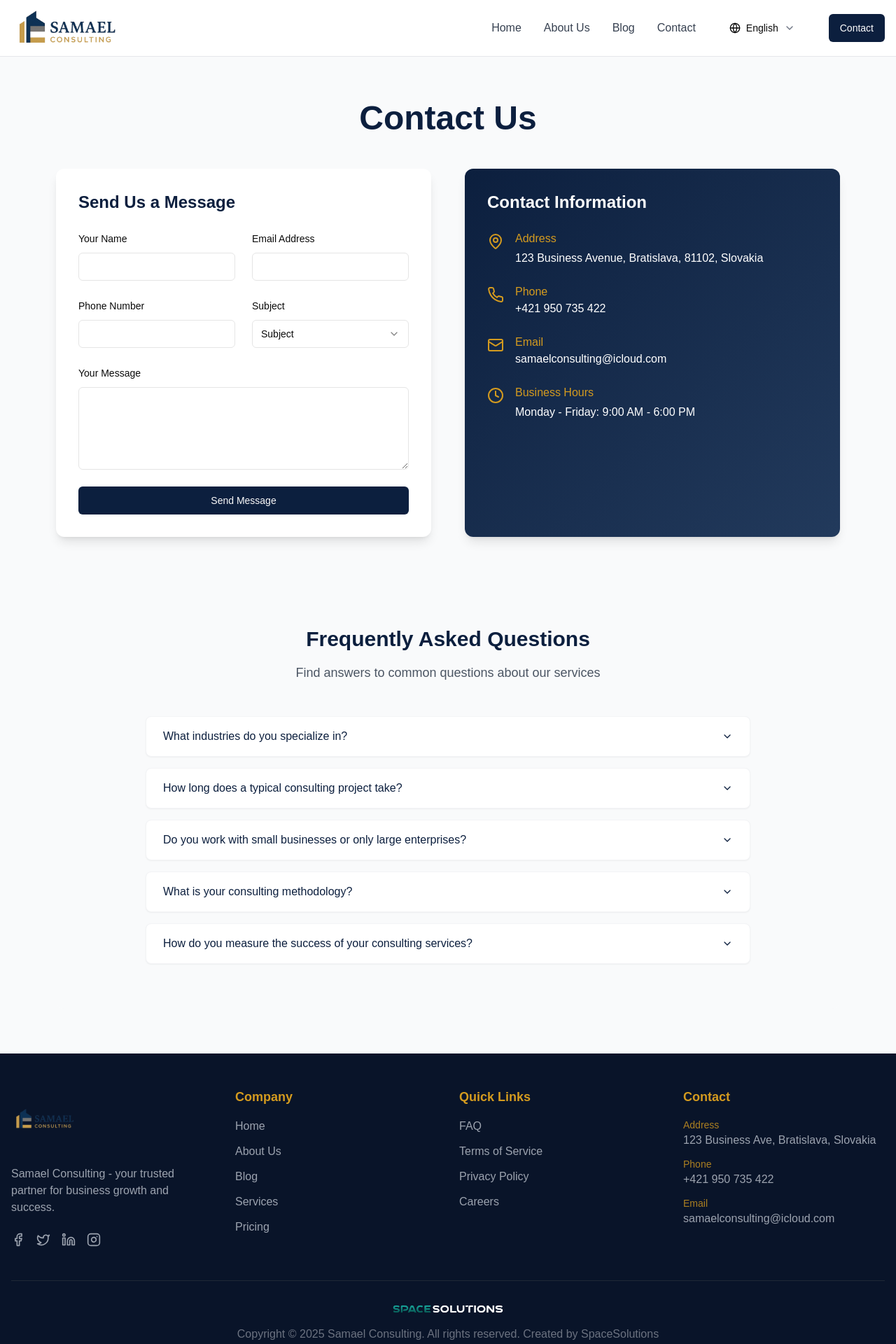
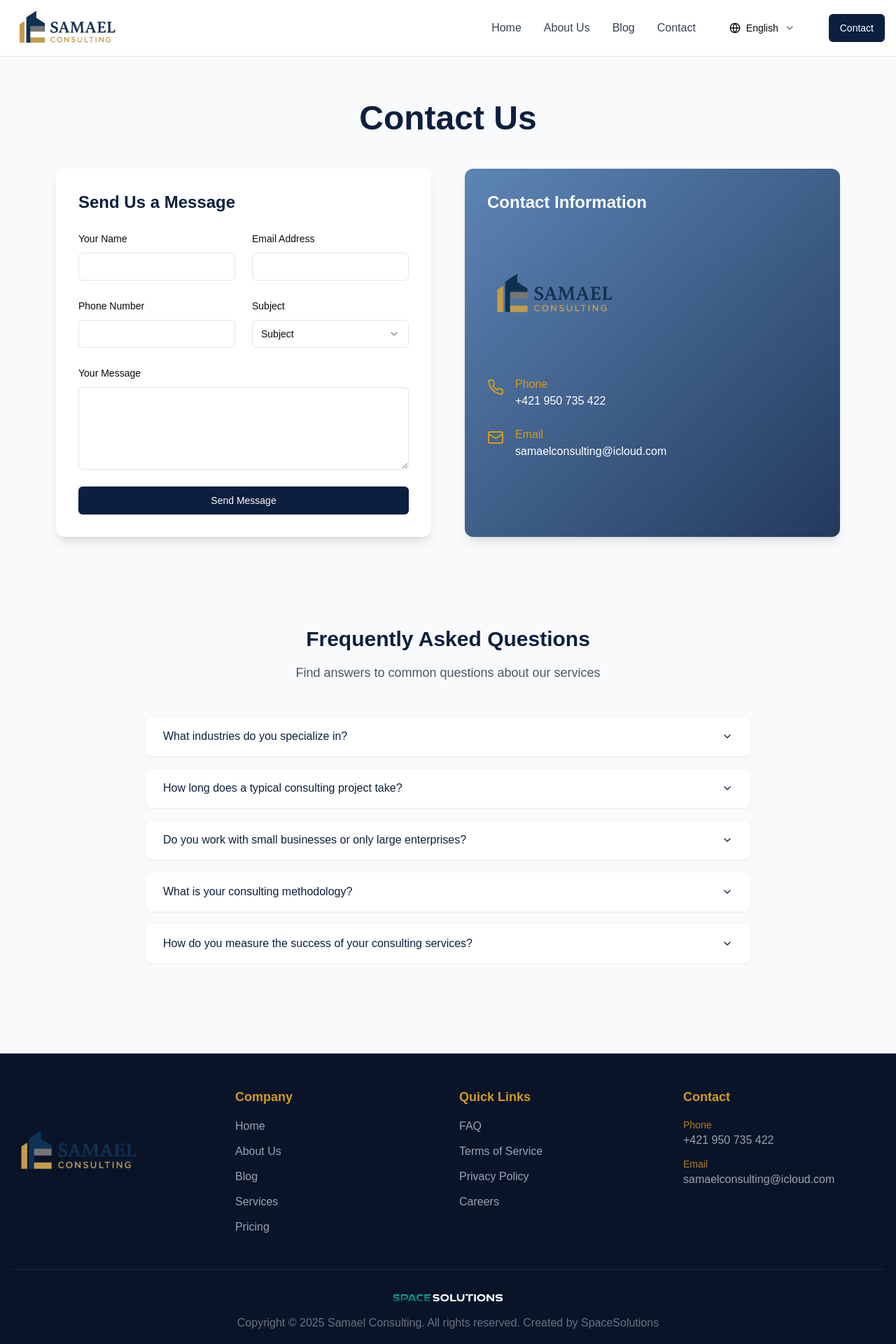
Before and after one commit to dejvidEm/sanity_samael_test, a Next.js app: page /en/contact in a window 1280 px wide. Shown: the top 1920 px of the page at 70% size. Built offline with nearby package versions, Linux system fonts and the light colour scheme.

Commit message:
upravy okrem obrazkov

```diff
--- a/app/[lang]/contact/page.tsx
+++ b/app/[lang]/contact/page.tsx
@@ -1,55 +1,70 @@
-import type { Metadata } from "next"
-import { getDictionary } from "@/dictionaries"
-import ContactForm from "@/components/contact-form"
-import { MapPin, Phone, Mail, Clock } from "lucide-react"
-import type { Locale } from "@/types"
-import MotionSection from "@/components/animations/motion-section"
-import FadeIn from "@/components/animations/fade-in"
-import FAQSection from "@/components/faq-section"
+import type { Metadata } from "next";
+import { getDictionary } from "@/dictionaries";
+import ContactForm from "@/components/contact-form";
+import { MapPin, Phone, Mail, Clock } from "lucide-react";
+import type { Locale } from "@/types";
+import MotionSection from "@/components/animations/motion-section";
+import FadeIn from "@/components/animations/fade-in";
+import FAQSection from "@/components/faq-section";
+import logo from "@/public/logo-transparent.png";
+import Image from "next/image";
 
-export async function generateMetadata({ params }: { params: { lang: Locale } }): Promise<Metadata> {
-  const dict = await getDictionary(params.lang)
+export async function generateMetadata({
+  params,
+}: {
+  params: { lang: Locale };
+}): Promise<Metadata> {
+  const dict = await getDictionary(params.lang);
 
   return {
     title: "Contact Us",
-    description: "Get in touch with Samael Consulting. Send us a message or find our contact information.",
-  }
+    description:
+      "Get in touch with Samael Consulting. Send us a message or find our contact information.",
+  };
 }
 
-export default async function Contact({ params }: { params: { lang: Locale } }) {
-  const dict = await getDictionary(params.lang)
+export default async function Contact({
+  params,
+}: {
+  params: { lang: Locale };
+}) {
+  const dict = await getDictionary(params.lang);
 
   return (
     <div className="container mx-auto px-4 py-16 max-w-6xl">
       <FadeIn>
-        <h1 className="text-4xl md:text-5xl font-bold mb-12 text-center text-navy-900">{dict.contact.title}</h1>
+        <h1 className="text-4xl md:text-5xl font-bold mb-12 text-center text-navy-900">
+          {dict.contact.title}
+        </h1>
       </FadeIn>
 
       <MotionSection className="grid grid-cols-1 lg:grid-cols-2 gap-12">
         <FadeIn direction="right" className="bg-white rounded-xl p-8 shadow-lg">
-          <h2 className="text-2xl font-bold mb-6 text-navy-900">{dict.contact.formTitle}</h2>
+          <h2 className="text-2xl font-bold mb-6 text-navy-900">
+            {dict.contact.formTitle}
+          </h2>
           <ContactForm dictionary={dict.contact.form} lang={params.lang} />
         </FadeIn>
 
         <FadeIn
           direction="left"
-          className="bg-gradient-to-br from-navy-900 to-navy-800 text-white rounded-xl p-8 shadow-lg"
+          className="bg-gradient-to-br from-navy-400 to-navy-800 text-white rounded-xl p-8 shadow-lg"
         >
           <h2 className="text-2xl font-bold mb-6">{dict.contact.infoTitle}</h2>
 
+          <div>
+            <Image src={logo} alt="Samael Consulting" className="w-48 mb-4" />
+          </div>
           <div className="space-y-6">
             <div className="flex items-start space-x-4">
-              <MapPin className="h-6 w-6 text-gold-500 flex-shrink-0 mt-1" aria-hidden="true" />
+              <Phone
+                className="h-6 w-6 text-gold-500 flex-shrink-0 mt-1"
+                aria-hidden="true"
+              />
               <div>
-                <h3 className="font-medium text-gold-500">{dict.contact.addressTitle}</h3>
-                <p className="mt-1">{dict.contact.address}</p>
-              </div>
-            </div>
-
-            <div className="flex items-start space-x-4">
-              <Phone className="h-6 w-6 text-gold-500 flex-shrink-0 mt-1" aria-hidden="true" />
-              <div>
-                <h3 className="font-medium text-gold-500">{dict.contact.phoneTitle}</h3>
+                <h3 className="font-medium text-gold-500">
+                  {dict.contact.phoneTitle}
+                </h3>
                 <a href="tel:+421950735422" className="mt-1 hover:underline">
                   +421 950 735 422
                 </a>
@@ -57,20 +72,20 @@ export default async function Contact({ params }: { params: { lang: Locale } })
             </div>
 
             <div className="flex items-start space-x-4">
-              <Mail className="h-6 w-6 text-gold-500 flex-shrink-0 mt-1" aria-hidden="true" />
+              <Mail
+                className="h-6 w-6 text-gold-500 flex-shrink-0 mt-1"
+                aria-hidden="true"
+              />
               <div>
-                <h3 className="font-medium text-gold-500">{dict.contact.emailTitle}</h3>
-                <a href="mailto:samaelconsulting@icloud.com" className="mt-1 hover:underline">
+                <h3 className="font-medium text-gold-500">
+                  {dict.contact.emailTitle}
+                </h3>
+                <a
+                  href="mailto:samaelconsulting@icloud.com"
+                  className="mt-1 hover:underline"
+                >
                   samaelconsulting@icloud.com
                 </a>
-              </div>
-            </div>
-
-            <div className="flex items-start space-x-4">
-              <Clock className="h-6 w-6 text-gold-500 flex-shrink-0 mt-1" aria-hidden="true" />
-              <div>
-                <h3 className="font-medium text-gold-500">{dict.contact.hoursTitle}</h3>
-                <p className="mt-1">{dict.contact.hours}</p>
               </div>
             </div>
           </div>
@@ -81,5 +96,5 @@ export default async function Contact({ params }: { params: { lang: Locale } })
         <FAQSection dictionary={dict.contact.faq} />
       </MotionSection>
     </div>
-  )
+  );
 }
--- a/components/footer.tsx
+++ b/components/footer.tsx
@@ -30,27 +30,8 @@ export default function Footer({ dictionary }: FooterProps) {
             <Image
               src={logo}
               alt="Samael Consulting"
-              width={150}
-              height={50}
-              className="h-24 w-auto mb-4"
+              className="w-48 mb-4"
             />
-            <p className="text-gray-400 mt-4 max-w-xs">
-              Samael Consulting - your trusted partner for business growth and success.
-            </p>
-            <div className="flex space-x-4 mt-6">
-              <a href="#" className="text-gray-400 hover:text-gold-500 transition-colors">
-                <Facebook size={20} />
-              </a>
-              <a href="#" className="text-gray-400 hover:text-gold-500 transition-colors">
-                <Twitter size={20} />
-              </a>
-              <a href="#" className="text-gray-400 hover:text-gold-500 transition-colors">
-                <Linkedin size={20} />
-              </a>
-              <a href="#" className="text-gray-400 hover:text-gold-500 transition-colors">
-                <Instagram size={20} />
-              </a>
-            </div>
           </div>
 
           {/* Company */}
@@ -117,10 +98,6 @@ export default function Footer({ dictionary }: FooterProps) {
             <h3 className="text-lg font-bold mb-4 text-gold-500">{dictionary.contact}</h3>
             <ul className="space-y-3">
               <li className="text-gray-400">
-                <span className="block text-sm text-gold-500/80">{dictionary.address}</span>
-                123 Business Ave, Bratislava, Slovakia
-              </li>
-              <li className="text-gray-400">
                 <span className="block text-sm text-gold-500/80">{dictionary.phone}</span>
                 +421 950 735 422
               </li>
--- a/dictionaries/hu.ts
+++ b/dictionaries/hu.ts
@@ -145,7 +145,7 @@ export const hu = {
     intro:
       "A Samael Consultingot 2020-ban alapították azzal a küldetéssel, hogy segítsen a különböző méretű vállalkozásoknak eligazodni a modern piacok összetettségében és fenntartható növekedést érjenek el.",
     mission:
-      "Küldetésünk, hogy felvértezzük a vállalkozásokat azokkal a stratégiákkal, betekintésekkel és eszközökkel, amelyekre szükségük van a kihívások leküzdéséhez és a  betekintésekkel és eszközökkel, amelyekre szükségük van a kihívások leküzdéséhez és a mai dinamikus üzleti környezetben rejlő lehetőségek kihasználásához.",
+      "Küldetésünk, hogy felvértezzük a vállalkozásokat azokkal a stratégiákkal, betekintésekkel és eszközökkel, amelyekre szükségük van a kihívások leküzdéséhez és a mai dinamikus üzleti környezetben rejlő lehetőségek kihasználásához.",
     vision:
       "Olyan világot képzelünk el, ahol a vállalkozások virágozhatnak a stratégiai döntéshozatal, a működési kiválóság és a piaci kihívásokhoz való innovatív megközelítések révén.",
     imageAlt: "Samael Consulting csapat",
```
